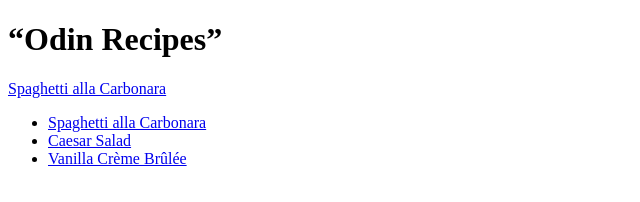
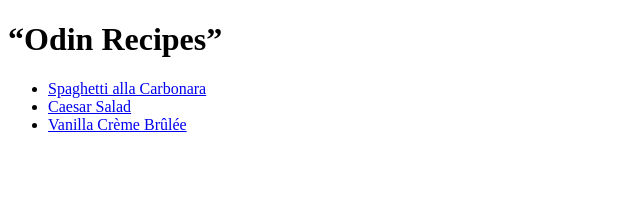
Before and after one commit to stefan-re-bl/odin-recipes, a plain HTML site: page index.html in a window 1280 px wide. Shown: the whole page, without its empty margins (0-640 px from the left). Drawn offline with Linux system fonts and the light colour scheme.

Commit message:
Removed redundancy on recipes list (from index.html)

```diff
--- a/index.html
+++ b/index.html
@@ -7,7 +7,6 @@
 </head>
 <body>
     <h1>“Odin Recipes”</h1>
-    <a href="recipes/spaghetti-alla-carbonara.html">Spaghetti alla Carbonara</a>
     <ul>
         <li><a href="recipes/spaghetti-alla-carbonara.html">Spaghetti alla Carbonara</a></li>
         <li><a href="recipes/caesar-salad.html">Caesar Salad</a></li>
```
